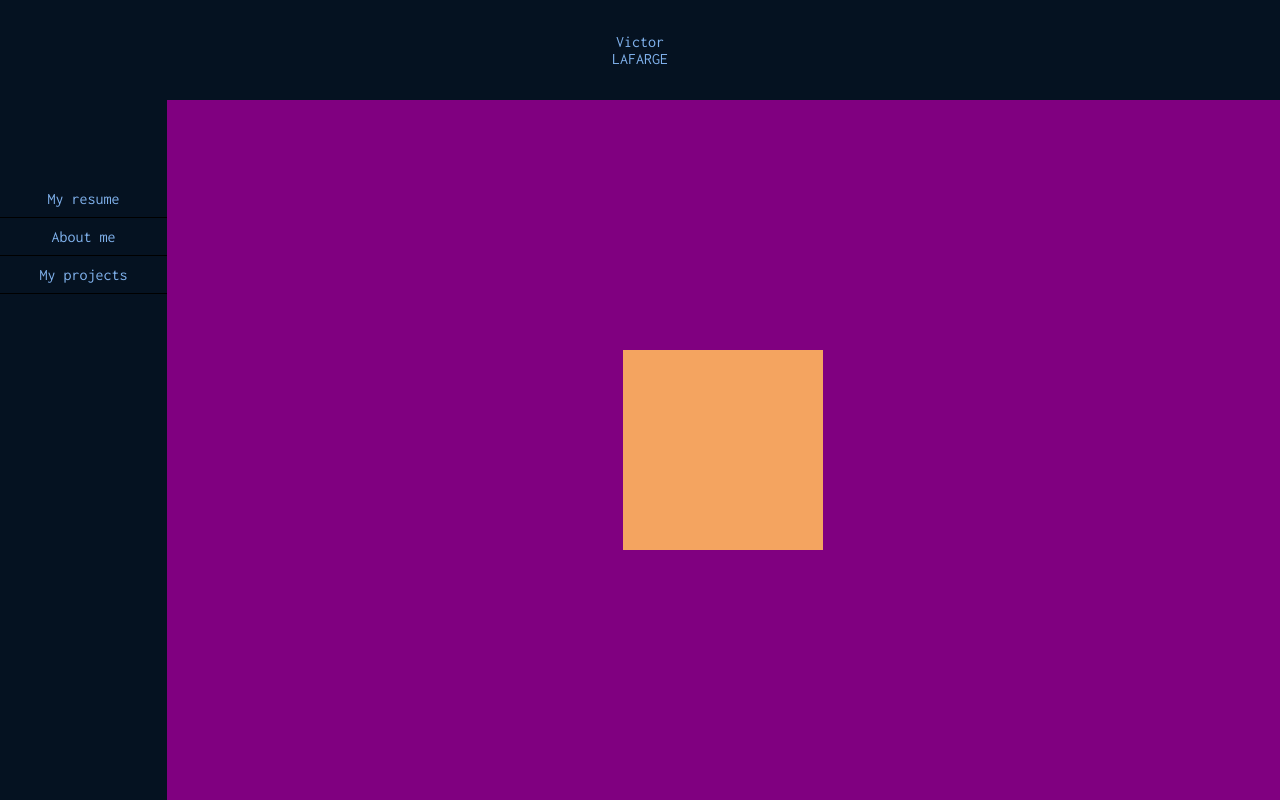
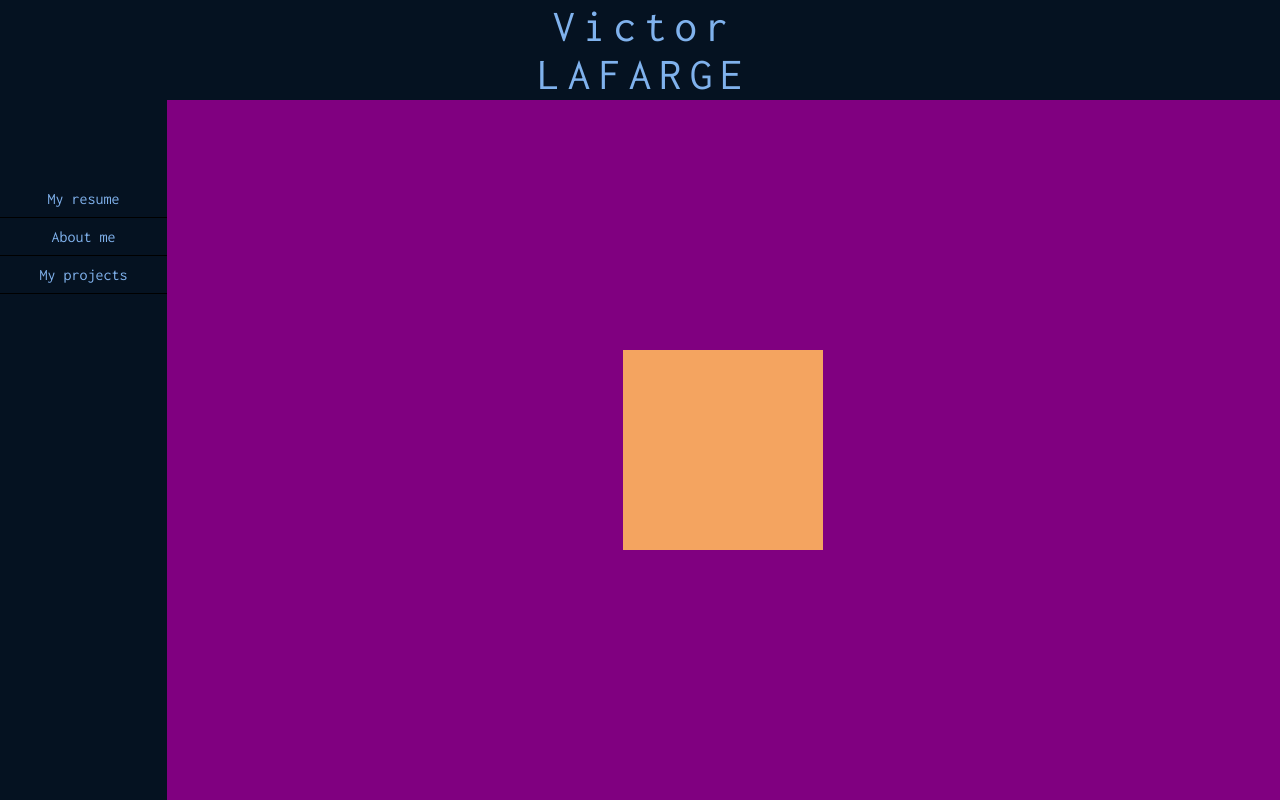
Before and after one commit to VictorCHX/portfolio, a plain HTML site: page index.html in a window 1280 px wide. Drawn offline with Linux system fonts and the light colour scheme.

Commit message:
Ajout de l'annimation de départ

```diff
--- a/index.html
+++ b/index.html
@@ -6,6 +6,10 @@
         <meta name="viewport" content="width=device-width, initial-scale=1.0">
 
         <link rel="stylesheet" href="ressources/css/style.css">
+        <link rel="stylesheet" href="ressources/css/style_letersOneByOne.css">
+
+        <script src="ressources/js/letersOneByOne.js"></script>
+
         <title>Document</title>
     </head>
 
@@ -15,10 +19,21 @@
 
         <header class="headerOnLoad headerOnChange">
             <div>
-                Victor
+                <span class="letter">V</span>
+                <span class="letter">i</span>
+                <span class="letter">c</span>
+                <span class="letter">t</span>
+                <span class="letter">o</span>
+                <span class="letter">r</span>
             </div>
             <div>
-                LAFARGE
+                <span class="letter">L</span>
+                <span class="letter">A</span>
+                <span class="letter">F</span>
+                <span class="letter">A</span>
+                <span class="letter">R</span>
+                <span class="letter">G</span>
+                <span class="letter">E</span>
             </div>
         </header>
 
```
